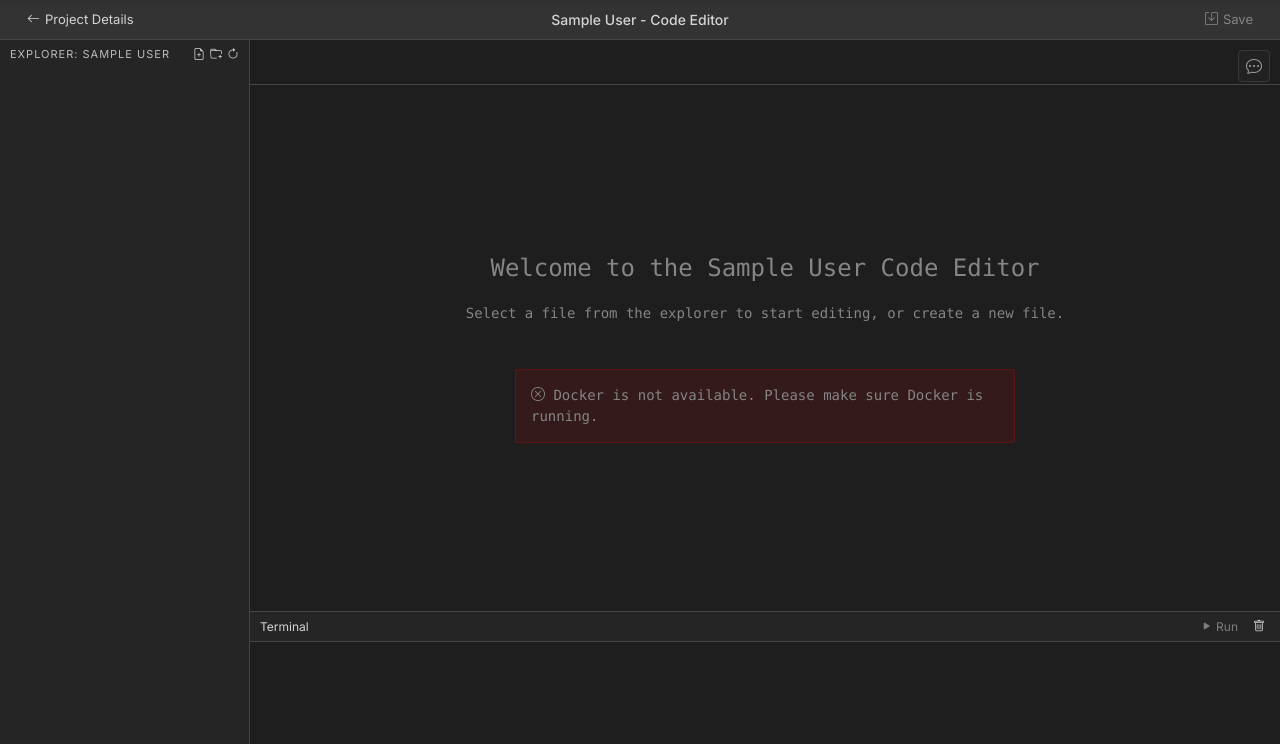
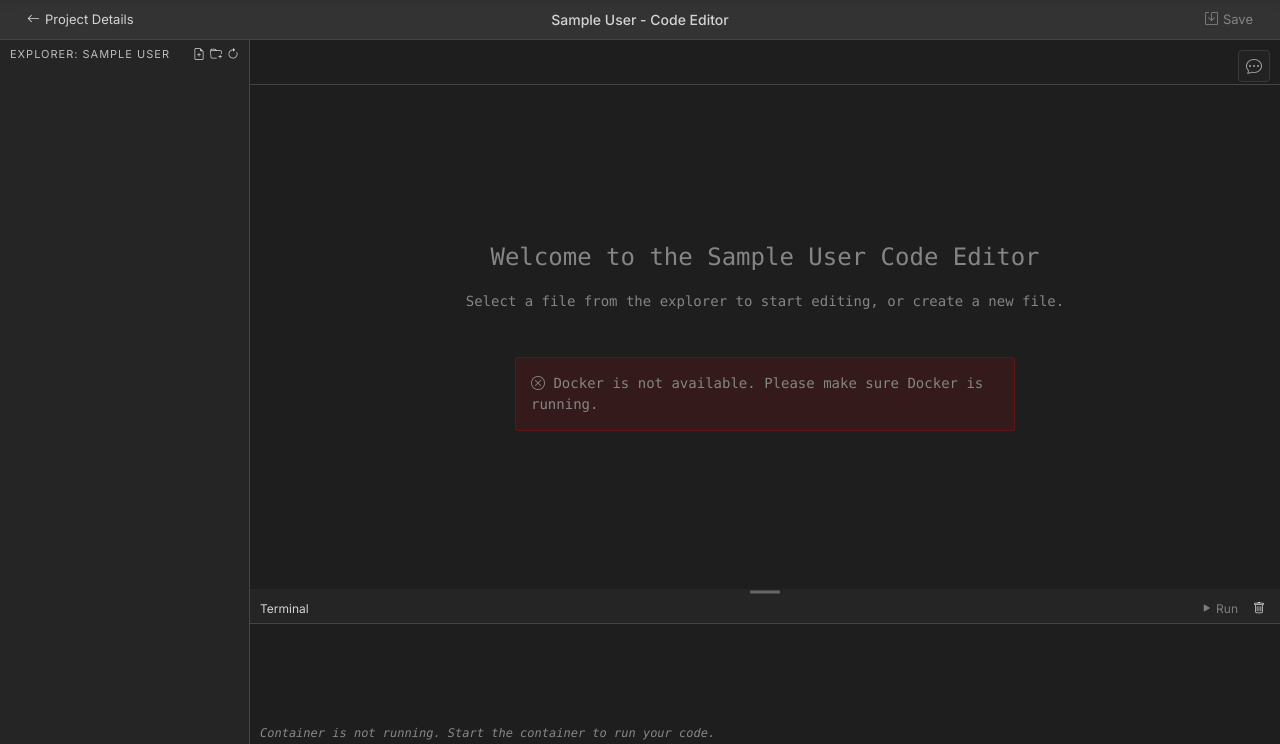
Before and after one commit to vibe-base/edocebiv, a Django app: page /users/projects/1/editor/ in a window 1280 px wide. Shown: the part 56-800 px from the top of the page. Run offline with Django 5.2, Linux system fonts and the light colour scheme; a user stored in the database is signed in; tables that the repository leaves empty hold one stand-in row (values such as "Sample post").

Commit message:
Restructured the Editor and Terminal Layout: Changed the editor from a fixed 80% height to a flexible layout that expands to fit content Made the terminal a fixed height (150px) with min and max constraints Added proper flexbox settings to ensure the editor takes all available space Eliminated unnecessary scrollbars in the editor area Added a Resize Handle for the Terminal: Created a draggable resize handle between the editor and terminal Added visual feedback when hovering over the resize handle Implemented JavaScript to handle the resize functionality Set reasonable min (100px) and max (50% of viewport) constraints for the terminal height Improved the Form and Textarea Styling: Updated the editor form to use flexbox for proper expansion Enhanced the textarea styling to ensure it fills the available space Added proper overflow handling to ensure content is always visible Fixed the editor layout to prevent unnecessary scrollbars Enhanced the User Experience: Made the terminal height adjustable to user preference Improved the visual appearance with a subtle resize handle Ensured the editor expands to fill available space Maintained the existing functionality while improving the layout

```diff
--- a/templates/users/code_editor.html
+++ b/templates/users/code_editor.html
@@ -169,11 +169,14 @@
         display: flex;
         flex-direction: column;
         overflow: hidden;
+        min-height: 0; /* Important for proper flexbox behavior */
     }
 
     .editor {
-        flex: 0.8; /* 80% of the height */
-        overflow: auto;
+        flex: 1; /* Take all available space */
+        min-height: 0; /* Important for proper flexbox behavior */
+        display: flex;
+        flex-direction: column;
         font-family: 'Consolas', 'Monaco', 'Courier New', monospace;
         font-size: 14px;
         line-height: 1.5;
@@ -182,13 +185,39 @@
         position: relative;
     }
 
+    .terminal-resize-handle {
+        height: 5px;
+        background-color: var(--editor-widget-bg);
+        cursor: ns-resize;
+        position: relative;
+        flex-shrink: 0;
+    }
+
+    .terminal-resize-handle:hover {
+        background-color: #007acc;
+    }
+
+    .terminal-resize-handle::before {
+        content: "";
+        position: absolute;
+        left: 50%;
+        top: 50%;
+        transform: translate(-50%, -50%);
+        width: 30px;
+        height: 3px;
+        background-color: rgba(255, 255, 255, 0.3);
+        border-radius: 1px;
+    }
+
     .terminal-area {
-        flex: 0.2; /* 20% of the height */
+        height: 150px; /* Fixed height for terminal */
+        min-height: 100px; /* Minimum height */
+        max-height: 50vh; /* Maximum height - 50% of viewport height */
         display: flex;
         flex-direction: column;
         background-color: #1e1e1e;
-        border-top: 1px solid var(--editor-widget-border);
         overflow: hidden;
+        flex-shrink: 0; /* Prevent terminal from shrinking */
     }
 
     .terminal-header {
@@ -259,7 +288,7 @@
         margin-bottom: 10px;
     }
 
-    .editor textarea {
+    .editor textarea, #editor-textarea {
         width: 100%;
         height: 100%;
         background-color: var(--editor-bg);
@@ -271,6 +300,10 @@
         line-height: inherit;
         padding: 10px;
         box-sizing: border-box;
+        flex: 1;
+        overflow: auto; /* Allow scrolling within the textarea if needed */
+        min-height: 100%; /* Ensure it fills the editor area */
+        outline: none;
     }
 
     .editor textarea:focus {
@@ -962,7 +995,7 @@
                 <!-- Editor area -->
                 <div class="editor" id="editor-area">
                     {% if file_content is not None %}
-                        <form id="editor-form" method="post" action="{% url 'file_save' project.pk %}">
+                        <form id="editor-form" method="post" action="{% url 'file_save' project.pk %}" style="display: flex; flex-direction: column; height: 100%; flex: 1;">
                             {% csrf_token %}
                             <input type="hidden" name="file_path" value="{{ current_file.path }}">
                             <textarea id="editor-textarea" name="file_content" spellcheck="false">{{ file_content }}</textarea>
@@ -990,6 +1023,9 @@
                         </div>
                     {% endif %}
                 </div>
+
+                <!-- Terminal resize handle -->
+                <div class="terminal-resize-handle" id="terminal-resize-handle"></div>
 
                 <!-- Terminal area -->
                 <div class="terminal-area" id="terminal-area">
@@ -1248,6 +1284,45 @@
         const runFileBtn = document.getElementById('run-file-btn');
         const clearTerminalBtn = document.getElementById('clear-terminal-btn');
         const terminalOutput = document.getElementById('terminal-output');
+        const terminalArea = document.getElementById('terminal-area');
+        const terminalResizeHandle = document.getElementById('terminal-resize-handle');
+
+        // Terminal resize functionality
+        let isResizing = false;
+        let startY, startHeight;
+
+        terminalResizeHandle.addEventListener('mousedown', function(e) {
+            isResizing = true;
+            startY = e.clientY;
+            startHeight = parseInt(document.defaultView.getComputedStyle(terminalArea).height, 10);
+
+            // Add event listeners for mouse movement and release
+            document.addEventListener('mousemove', handleMouseMove);
+            document.addEventListener('mouseup', handleMouseUp);
+
+            // Prevent text selection during resize
+            document.body.style.userSelect = 'none';
+            e.preventDefault();
+        });
+
+        function handleMouseMove(e) {
+            if (!isResizing) return;
+
+            // Calculate new height (moving up decreases terminal height)
+            const newHeight = startHeight - (e.clientY - startY);
+
+            // Apply min and max constraints
+            if (newHeight >= 100 && newHeight <= window.innerHeight * 0.5) {
+                terminalArea.style.height = newHeight + 'px';
+            }
+        }
+
+        function handleMouseUp() {
+            isResizing = false;
+            document.removeEventListener('mousemove', handleMouseMove);
+            document.removeEventListener('mouseup', handleMouseUp);
+            document.body.style.userSelect = '';
+        }
 
         // Save file button
         if (saveFileBtn) {
```
